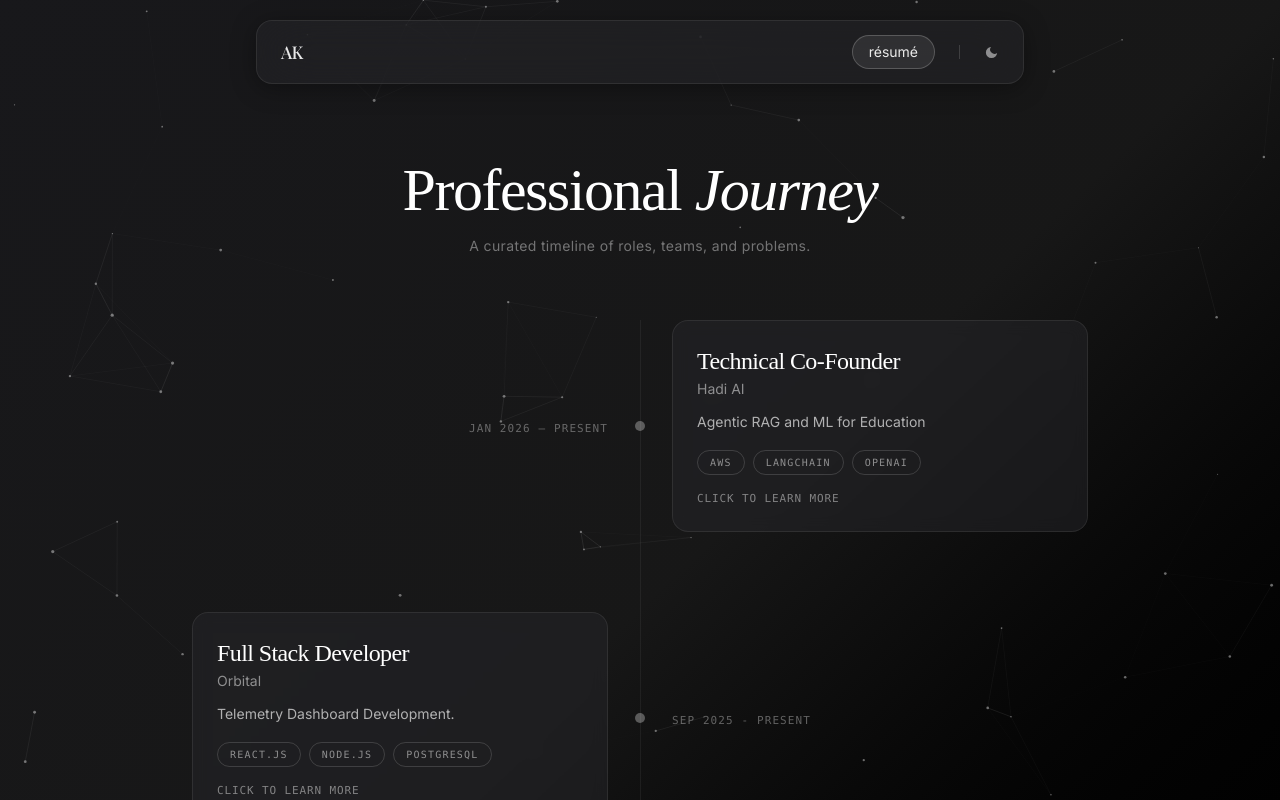
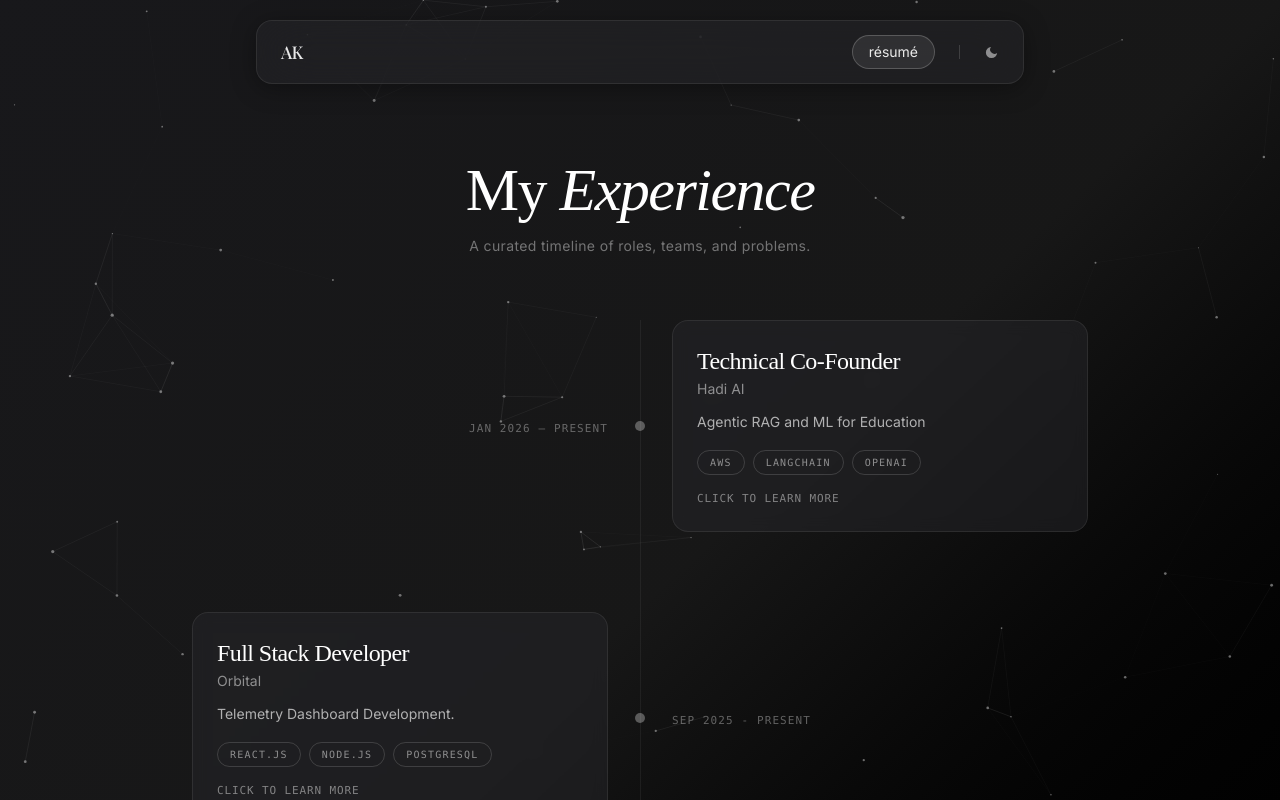
Before and after one commit to aKhalid1476/personalPortfolio, a Next.js app: page /experience in a window 1280 px wide. Shown: the top 800 px of the page. Built offline with nearby package versions, Linux system fonts and the light colour scheme; a web font is replaced by a local one.

Commit message:
Refine experience timeline and projects showcase

```diff
--- a/components/ExperienceTimeline.tsx
+++ b/components/ExperienceTimeline.tsx
@@ -242,7 +242,7 @@ export function ExperienceTimeline() {
           style={{ fontFamily: '"Bodoni Moda","Bodoni 72","Didot",serif' }}
           className="text-4xl sm:text-5xl md:text-6xl tracking-tight text-zinc-900 dark:text-white"
         >
-          Professional <em>Journey</em>
+          My <em>Experience</em>
         </h1>
         <p className="mt-4 text-sm text-zinc-500 dark:text-white/40 tracking-wide">
           A curated timeline of roles, teams, and problems.
--- a/components/ProjectsShowcase.tsx
+++ b/components/ProjectsShowcase.tsx
@@ -27,7 +27,7 @@ const projects: Project[] = [
     id: "exoplanet-detector",
     name: "Exoplanet Detector",
     description:
-      "A multi-layer CNN that detects exoplanets ",
+      "A multi-layer CNN that detects exoplanets from time-series data, and performs data augmentation using methods such as SMOTE.",
     tags: ["Tensorflow", "Pandas", "NumPy"],
     demoUrl: "https://exoplanet-detector-ten.vercel.app/",
     githubUrl: "https://github.com/aKhalid1476/ExoplanetDetector/blob/main/ml_model/ExoplanetDetectorCNN%20(1).ipynb",
@@ -37,7 +37,7 @@ const projects: Project[] = [
     id: "beaver-trails",
     name: "Beaver Trails",
     description:
-      "End-to-end encrypted note-taking platform with zero-knowledge architecture. Your data stays yours — always.",
+      "An immersive itinerary planner that takes your reel or tiktok of your dream location, and uses VR and AI generation to place you in that location.",
     tags: ["Mapbox", "Three.js", "Auth0", "Web-XR"],
     demoUrl: "https://beavertrails.vercel.app/",
     githubUrl: "https://github.com/JeffreyWongg/BeaverTrails",
@@ -47,7 +47,7 @@ const projects: Project[] = [
     id: "tensorrt-benchlab",
     name: "TensorRT Benchlab",
     description:
-      "A distraction-free terminal emulator with a built-in AI copilot that explains commands, catches errors, and suggests optimizations.",
+      "A distributed benchmarking platform that measures AI inference performance across CPU, CUDA, and TensorRT pipelines on NVIDIA GPUs.",
     tags: ["Pytorch", "Next.js", "React.js"],
     demoUrl: "#",
     githubUrl: "https://github.com/aKhalid1476/tensorrt-benchlab",
```
